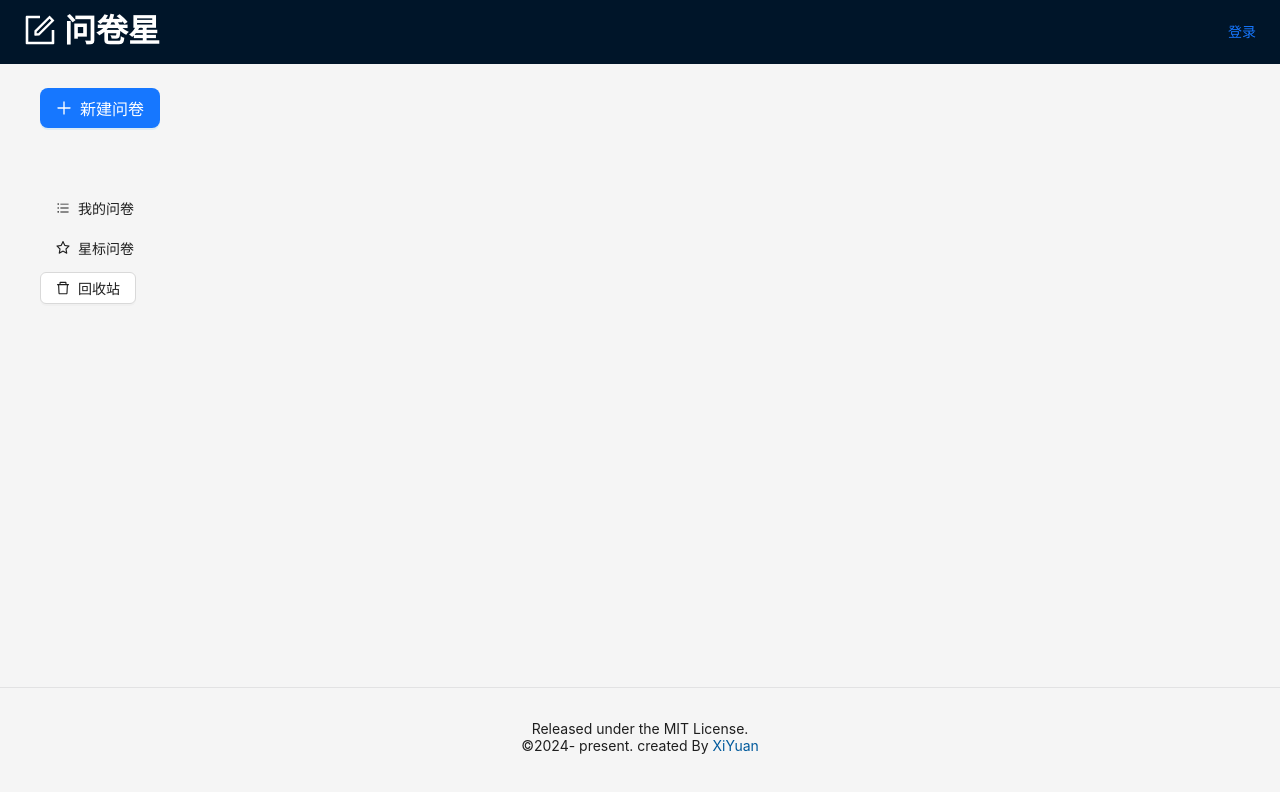
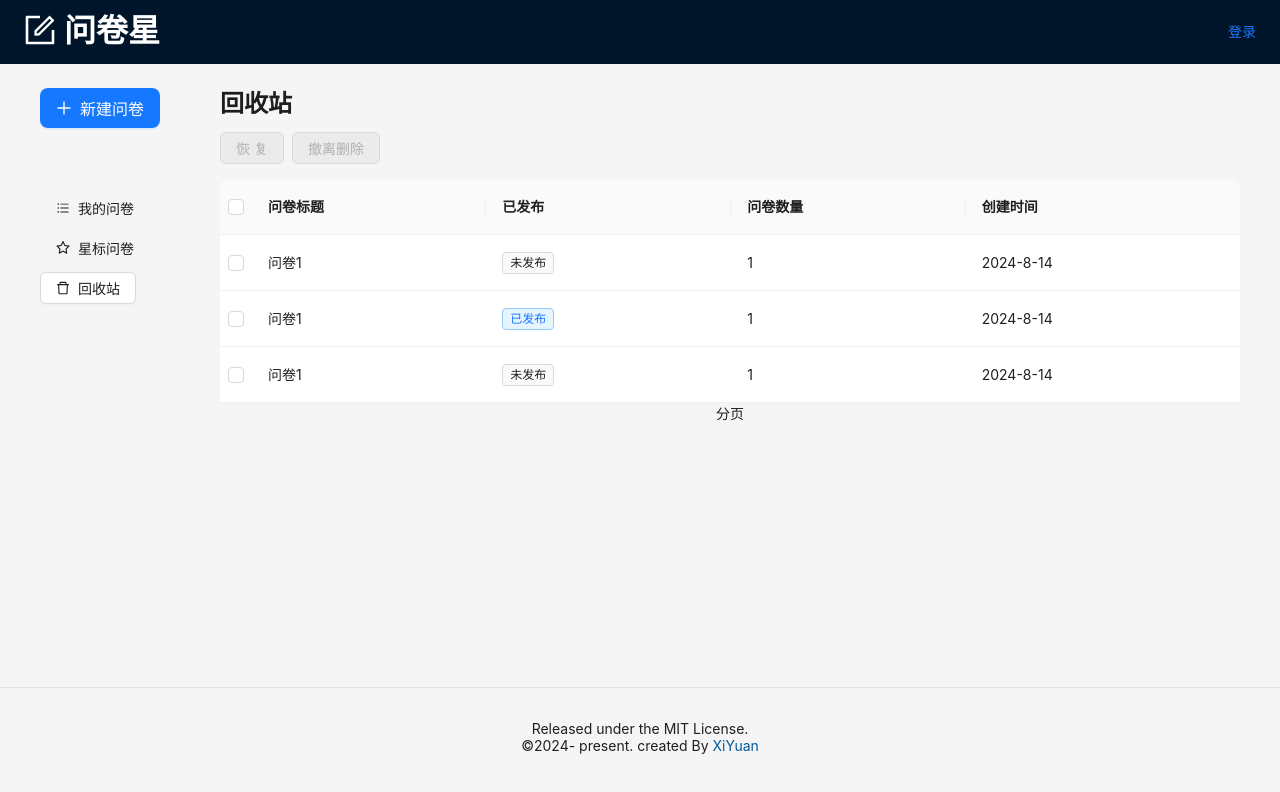
Before and after one commit to xiyuan404/survey-master, a React (Create React App) app: page /manage/trash in a window 1280 px wide. Shown: the top 792 px of the page. Built offline with nearby package versions, Linux system fonts and the light colour scheme; what redux-undo would draw is missing.

Commit message:
feat: 管理问卷的三个页面基本UI搭建
我的问卷：列表卡片+loadMore

星标问卷:列表卡片+分页

回收站： 表格+分页

```diff
--- a/src/components/SurveyCard.tsx
+++ b/src/components/SurveyCard.tsx
@@ -70,7 +70,7 @@ const SurveyCard: FC<propsType> = (props: propsType) => {
               icon={<EditOutlined />}
               size="small"
               type="text"
-              onClick={() => nav(SURVEY_EDIT_PATHNAME)}
+              onClick={() => nav(SURVEY_EDIT_PATHNAME + _id)}
             >
               编辑问卷
             </Button>
--- a/src/pages/manage/List.tsx
+++ b/src/pages/manage/List.tsx
@@ -1,8 +1,11 @@
-import React, { FC } from 'react'
+import React, { FC, useState } from 'react'
 import styles from './common.module.scss'
 import SurveyCard from 'src/components/SurveyCard'
+import { Empty, Typography } from 'antd'
 
-const mockList = [
+const { Title } = Typography
+
+const rawSurveyList = [
   {
     _id: 'item1',
     title: '问卷1',
@@ -30,13 +33,16 @@ const mockList = [
 ]
 
 const List: FC = () => {
+  const [surveyList, setSurveyList] = useState(rawSurveyList)
   return (
     <>
-      <div className={styles.header}>header</div>
+      <div className={styles.header}>
+        <Title level={3}>header</Title>
+      </div>
       <div className={styles.content}>
-        {mockList.map(mock => (
-          <SurveyCard {...mock} />
-        ))}
+        {surveyList.length <= 0 && <Empty />}
+        {surveyList.length > 0 &&
+          rawSurveyList.map(item => <SurveyCard key={item._id} {...item} />)}
       </div>
       <div className={styles.footer}>加载更多</div>
     </>
--- a/src/pages/manage/Star.tsx
+++ b/src/pages/manage/Star.tsx
@@ -0,0 +1,53 @@
+import React, { FC, useState } from 'react'
+import styles from './common.module.scss'
+import SurveyCard from 'src/components/SurveyCard'
+import { Empty, Typography } from 'antd'
+
+const { Title } = Typography
+
+const rawSurveyList = [
+  {
+    _id: 'item1',
+    title: '问卷1',
+    isPublished: false,
+    isStar: true,
+    answerCount: 1,
+    createAt: '2024-8-14',
+  },
+  {
+    _id: 'item2',
+    title: '问卷1',
+    isPublished: true,
+    isStar: true,
+    answerCount: 1,
+    createAt: '2024-8-14',
+  },
+  {
+    _id: 'item3',
+    title: '问卷1',
+    isPublished: false,
+    isStar: true,
+    answerCount: 1,
+    createAt: '2024-8-14',
+  },
+]
+
+const List: FC = () => {
+  const [surveyList, setSurveyList] = useState(rawSurveyList)
+
+  return (
+    <>
+      <div className={styles.header}>
+        <Title level={3}>header</Title>
+      </div>
+      <div className={styles.content}>
+        {surveyList.length <= 0 && <Empty />}
+        {surveyList.length > 0 &&
+          rawSurveyList.map(item => <SurveyCard key={item._id} {...item} />)}
+      </div>
+      <div className={styles.footer}>分页</div>
+    </>
+  )
+}
+
+export default List
--- a/src/pages/manage/Trash.tsx
+++ b/src/pages/manage/Trash.tsx
@@ -0,0 +1,113 @@
+import React, { FC, useState } from 'react'
+import styles from './common.module.scss'
+import SurveyCard from 'src/components/SurveyCard'
+import { Button, Empty, Space, Table, Tag, Typography, Modal } from 'antd'
+
+const { Title } = Typography
+const { confirm } = Modal
+
+const rawSurveyList = [
+  {
+    _id: 'item1',
+    title: '问卷1',
+    isPublished: false,
+    isStar: true,
+    answerCount: 1,
+    createAt: '2024-8-14',
+  },
+  {
+    _id: 'item2',
+    title: '问卷1',
+    isPublished: true,
+    isStar: true,
+    answerCount: 1,
+    createAt: '2024-8-14',
+  },
+  {
+    _id: 'item3',
+    title: '问卷1',
+    isPublished: false,
+    isStar: true,
+    answerCount: 1,
+    createAt: '2024-8-14',
+  },
+]
+
+const columns = [
+  {
+    title: '问卷标题',
+    dataIndex: 'title',
+  },
+  {
+    title: '已发布',
+    dataIndex: 'isPublished',
+    render: (isPublished: boolean) =>
+      isPublished ? <Tag color="processing">已发布</Tag> : <Tag>未发布</Tag>,
+  },
+  {
+    title: '问卷数量',
+    dataIndex: 'answerCount',
+  },
+  {
+    title: '创建时间',
+    dataIndex: 'createAt',
+  },
+]
+
+const List: FC = () => {
+  const [surveyList, setSurveyList] = useState(rawSurveyList)
+
+  const [selectedId, setSelectedId] = useState<string[]>([])
+
+  const recover = () => {}
+  const del = () => {
+    confirm({
+      title: '删除后不可恢复',
+      type: 'warning',
+      onOk: () => {
+        console.log(selectedId)
+      },
+      onCancel: () => {},
+    })
+  }
+
+  const RenderTable = (
+    <>
+      <div style={{ marginBottom: '16px' }}>
+        <Space>
+          <Button type="primary" disabled={selectedId.length <= 0} onClick={recover}>
+            恢复
+          </Button>
+          <Button danger disabled={selectedId.length <= 0} onClick={del}>
+            撤离删除
+          </Button>
+        </Space>
+      </div>
+      <Table
+        rowSelection={{
+          type: 'checkbox',
+          onChange: selectedRowKeys => {
+            setSelectedId(selectedRowKeys as string[])
+          },
+        }}
+        dataSource={surveyList}
+        columns={columns}
+        pagination={false}
+        rowKey={survey => survey._id}
+      />
+    </>
+  )
+
+  return (
+    <>
+      <div className={styles.header}>
+        <Title level={3}>回收站</Title>
+      </div>
+      {surveyList.length <= 0 && <Empty />}
+      {surveyList.length > 0 && RenderTable}
+      <div className={styles.footer}>分页</div>
+    </>
+  )
+}
+
+export default List
--- a/src/router/index.tsx
+++ b/src/router/index.tsx
@@ -7,6 +7,8 @@ import ManageLayout from 'src/layouts/ManageLayout'
 import Home from 'src/pages/Home'
 import NotFound from 'src/pages/NotFound'
 import List from 'src/pages/manage/List'
+import Star from 'src/pages/manage/Star'
+import Trash from 'src/pages/manage/Trash'
 
 const router = createBrowserRouter([
   {
@@ -33,9 +35,11 @@ const router = createBrowserRouter([
           },
           {
             path: 'star',
+            element: <Star />,
           },
           {
             path: 'trash',
+            element: <Trash />,
           },
         ],
       },
```
